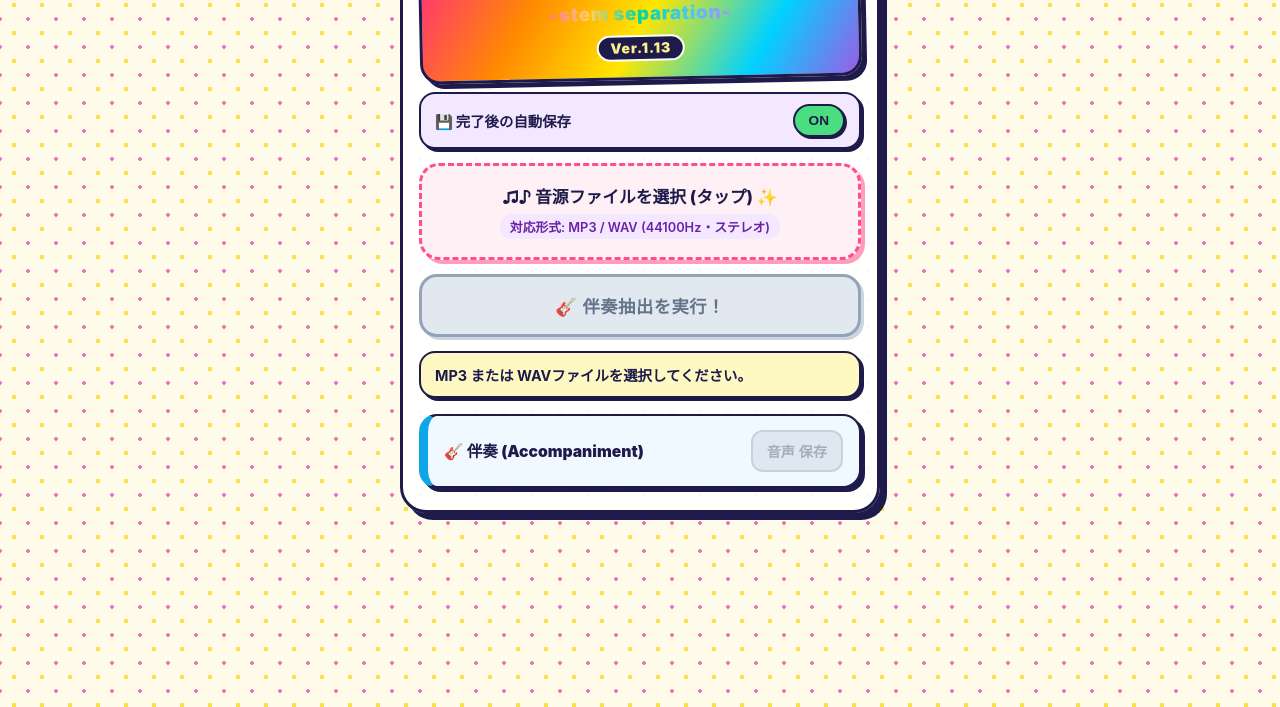
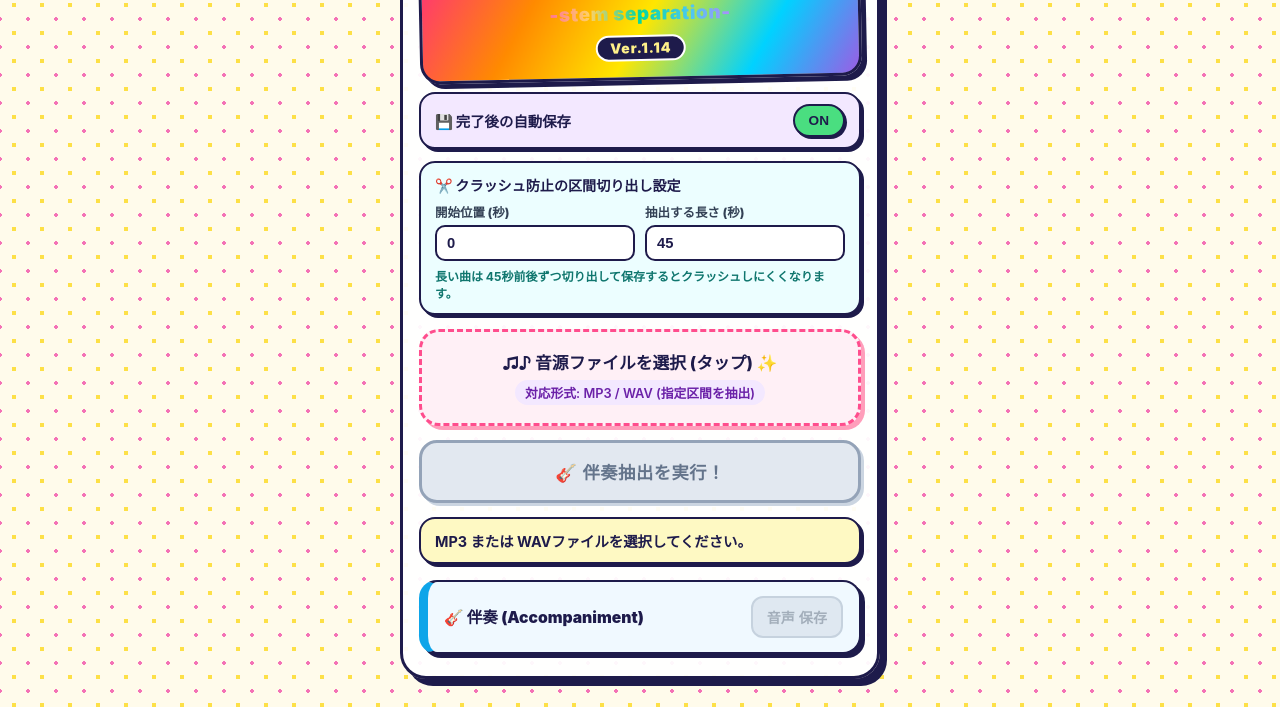
Before and after one commit to WING1209/ONNX-2-, a plain HTML site: page index.html in a window 1280 px wide. Shown: the part 93-800 px from the top of the page. Drawn offline with Linux system fonts and the light colour scheme.

Commit message:
Update index.html

```diff
--- a/index.html
+++ b/index.html
@@ -3,7 +3,7 @@
 <head>
 <meta charset="UTF-8">
 <meta name="viewport" content="width=device-width, initial-scale=1.0, maximum-scale=1.0, user-scalable=no">
-<title>【WING】-stem separation- Ver.1.13</title>
+<title>【WING】-stem separation- Ver.1.14</title>
 <style>
 * { box-sizing: border-box; }
 body {
@@ -83,7 +83,7 @@ body {
   justify-content: space-between;
   align-items: center;
   gap: 10px;
-  margin: 0 0 14px;
+  margin: 0 0 12px;
   padding: 10px 14px;
   border-radius: 16px;
   background: #f3e8ff;
@@ -116,6 +116,48 @@ body {
 .auto-save-btn:active {
   transform: translate(2px, 2px);
   box-shadow: 0px 0px 0px #1e1b4b;
+}
+.range-panel {
+  margin: 0 0 14px;
+  padding: 12px 14px;
+  border-radius: 16px;
+  background: #ecfeff;
+  border: 2.5px solid #1e1b4b;
+  box-shadow: 3px 3px 0px #1e1b4b;
+}
+.range-title {
+  font-size: 0.88rem;
+  font-weight: 900;
+  margin-bottom: 8px;
+  color: #1e1b4b;
+}
+.range-grid {
+  display: grid;
+  grid-template-columns: 1fr 1fr;
+  gap: 10px;
+}
+.range-field label {
+  display: block;
+  font-size: 0.78rem;
+  font-weight: 800;
+  margin-bottom: 4px;
+  color: #334155;
+}
+.range-field input {
+  width: 100%;
+  padding: 8px 10px;
+  border-radius: 10px;
+  border: 2px solid #1e1b4b;
+  background: #ffffff;
+  font-size: 0.92rem;
+  font-weight: 800;
+  color: #1e1b4b;
+}
+.range-hint {
+  margin-top: 6px;
+  font-size: 0.75rem;
+  font-weight: 700;
+  color: #0f766e;
 }
 .file-label {
   display: flex;
@@ -252,15 +294,29 @@ input[type="file"] {
   <header class="app-title">
     <span class="title-rainbow">【WING】</span><br>
     <span class="title-accent">-stem separation-</span><br>
-    <span class="title-version">Ver.1.13</span>
+    <span class="title-version">Ver.1.14</span>
   </header>
   <div class="auto-save-bar">
     <span class="auto-save-label">💾 完了後の自動保存</span>
     <button id="autoSaveToggle" type="button" class="auto-save-btn is-on" aria-pressed="true">ON</button>
   </div>
+  <div class="range-panel">
+    <div class="range-title">✂️ クラッシュ防止の区間切り出し設定</div>
+    <div class="range-grid">
+      <div class="range-field">
+        <label for="startSecInput">開始位置 (秒)</label>
+        <input id="startSecInput" type="number" min="0" step="1" value="0">
+      </div>
+      <div class="range-field">
+        <label for="durationSecInput">抽出する長さ (秒)</label>
+        <input id="durationSecInput" type="number" min="5" max="120" step="1" value="45">
+      </div>
+    </div>
+    <div class="range-hint">長い曲は 45秒前後ずつ切り出して保存するとクラッシュしにくくなります。</div>
+  </div>
   <label for="audioFile" class="file-label" id="fileLabel">
     <span>♫♪ 音源ファイルを選択 (タップ) ✨</span>
-    <span class="file-sub" id="fileSub">対応形式: MP3 / WAV (44100Hz・ステレオ)</span>
+    <span class="file-sub" id="fileSub">対応形式: MP3 / WAV (指定区間を抽出)</span>
   </label>
   <input type="file" id="audioFile" accept=".mp3, .wav, audio/mpeg, audio/wav">
   <button id="runBtn" class="btn" disabled>🎸 伴奏抽出を実行！</button>
@@ -272,6 +328,6 @@ input[type="file"] {
     </div>
   </div>
 </div>
-<script type="module" src="app.js?v=1.13-fp16"></script>
+<script type="module" src="app.js?v=1.14-slice"></script>
 </body>
 </html>
```
